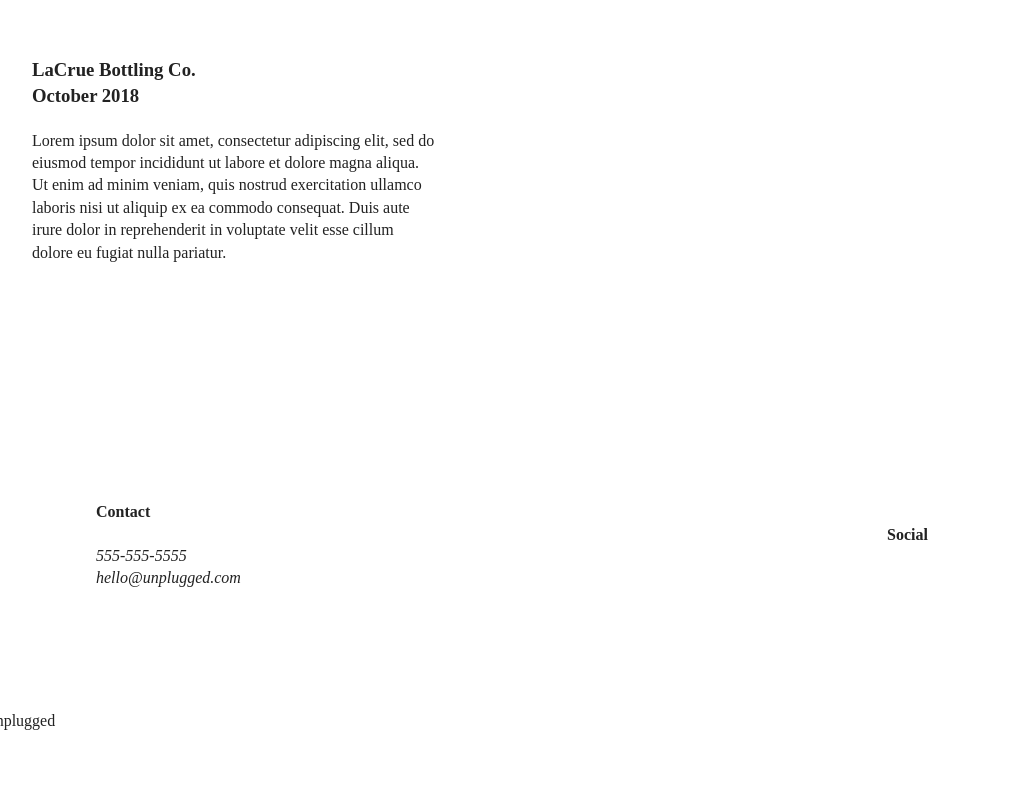
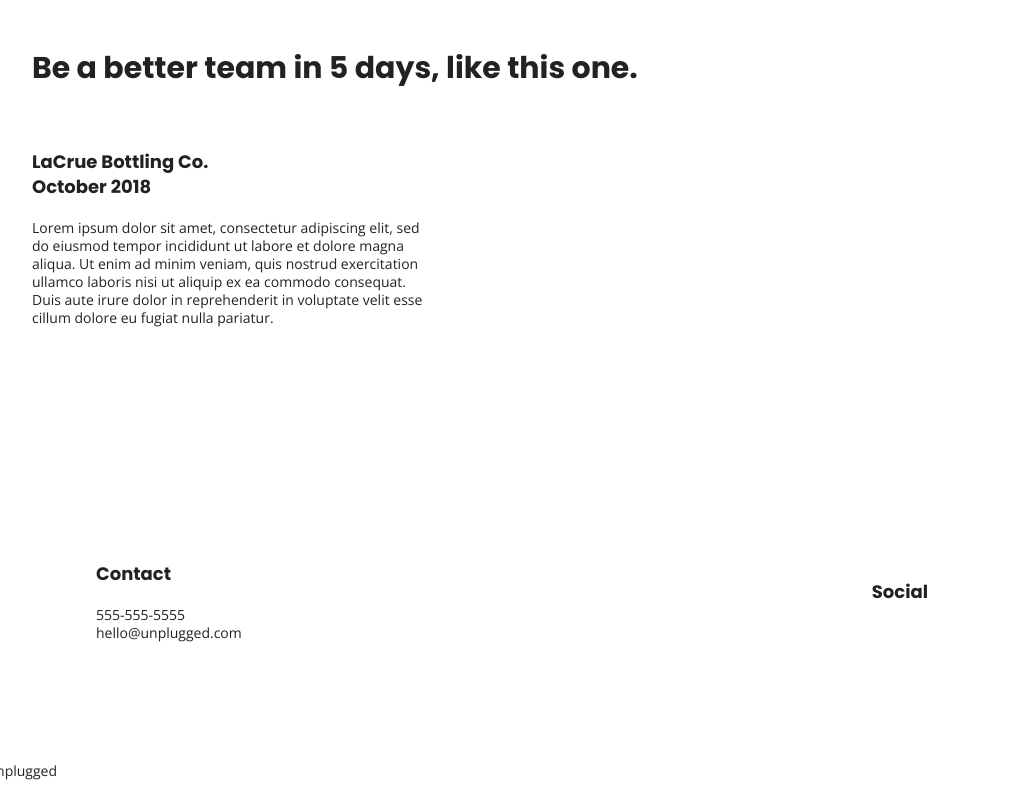
Before and after one commit to KirstenDarling/Unplugged-Retreat-Site, a plain HTML site: page index.html in a window 1280 px wide. Shown: the part 1343-2143 px from the top of the page, without its empty margins (128-1151 px from the left). Before the commit the page ends 2095 px from the top, so only its background shows below. Drawn offline with nearby package versions, Linux system fonts and the light colour scheme.

Commit message:
added Google fonts

```diff
--- a/about/index.html
+++ b/about/index.html
@@ -11,7 +11,8 @@
   <link rel="manifest" href="../site.webmanifest">
   <link rel="apple-touch-icon" href="../icon.png">
   <!-- Place favicon.ico in the root directory -->
-
+  <!-- Google Fonts -->
+  <link href="https://fonts.googleapis.com/css?family=Open+Sans:400,700|Poppins:500,700" rel="stylesheet">
   <link rel="stylesheet" href="../css/normalize.css">
   <link rel="stylesheet" href="../css/main.css">
 </head>
--- a/css/main.css
+++ b/css/main.css
@@ -96,6 +96,49 @@ textarea {
 /* ==========================================================================
    Author's custom styles
    ========================================================================== */
+
+/* General Styles */
+
+html {
+  font-size: 16px;
+}
+
+body {
+  font-size: 1em;
+  font-family: "Open Sans", sans-serif;
+  text-align: left;
+}
+
+ul,
+ol {
+  list-style-type: none;
+}
+
+a {
+  color: #e2e3ed;
+  text-decoration: none;
+}
+
+h2 {
+  font-family: "Poppins", sans-serif;
+  font-size: 1.875em;
+}
+
+h3,
+h4 {
+  font-family: "Poppins", sans-serif;
+  margin: 20px 0;
+  font-size: 1.125em;
+}
+
+p {
+  font-size: 0.875em;
+  line-height: 1.285;
+}
+
+address {
+  font-style: normal;
+}
 
 .content-wrapper {
   width: 90%;
@@ -289,7 +332,6 @@ aside {
 .faq-content {
   margin-bottom: 50px;
 }
-
 /* ==========================================================================
    Helper classes
    ========================================================================== */
@@ -498,10 +540,6 @@ aside {
    FAQ Page
    ========================================================================== */
 
-  header {
-    padding: 15px 0;
-  }
-
   .faq .content-wrapper {
     justify-content: space-between;
   }
@@ -517,6 +555,10 @@ aside {
 
 @media only screen and (min-width: 1200px) {
   /*Desktop styles here*/
+
+  header {
+    padding: 15px 0;
+  }
 
   .content-wrapper {
     max-width: 960px;
--- a/index.html
+++ b/index.html
@@ -11,7 +11,8 @@
   <link rel="manifest" href="site.webmanifest">
   <link rel="apple-touch-icon" href="icon.png">
   <!-- Place favicon.ico in the root directory -->
-
+  <!-- Google Fonts -->
+  <link href="https://fonts.googleapis.com/css?family=Open+Sans:400,700|Poppins:500,700" rel="stylesheet">
   <link rel="stylesheet" href="css/normalize.css">
   <link rel="stylesheet" href="css/main.css">
 </head>
```
Also changed, not shown: faq/index.html (+2 -1 lines).
